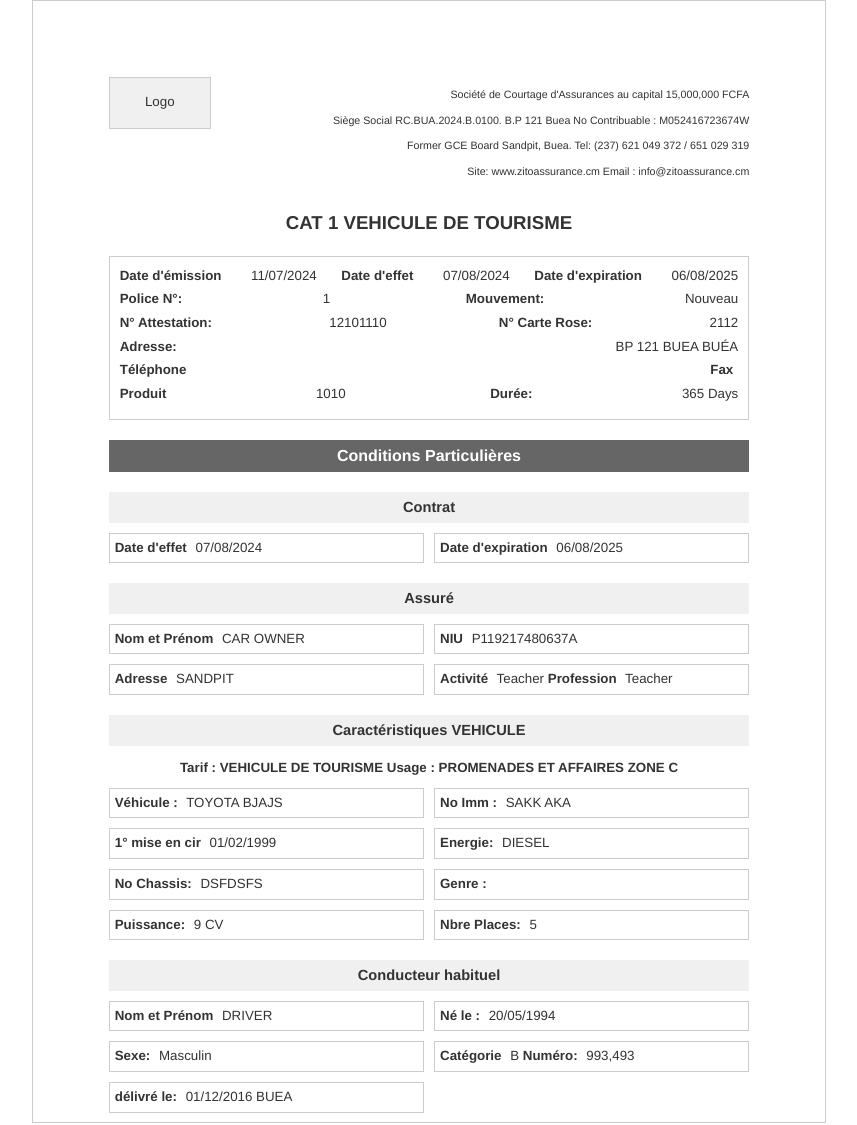
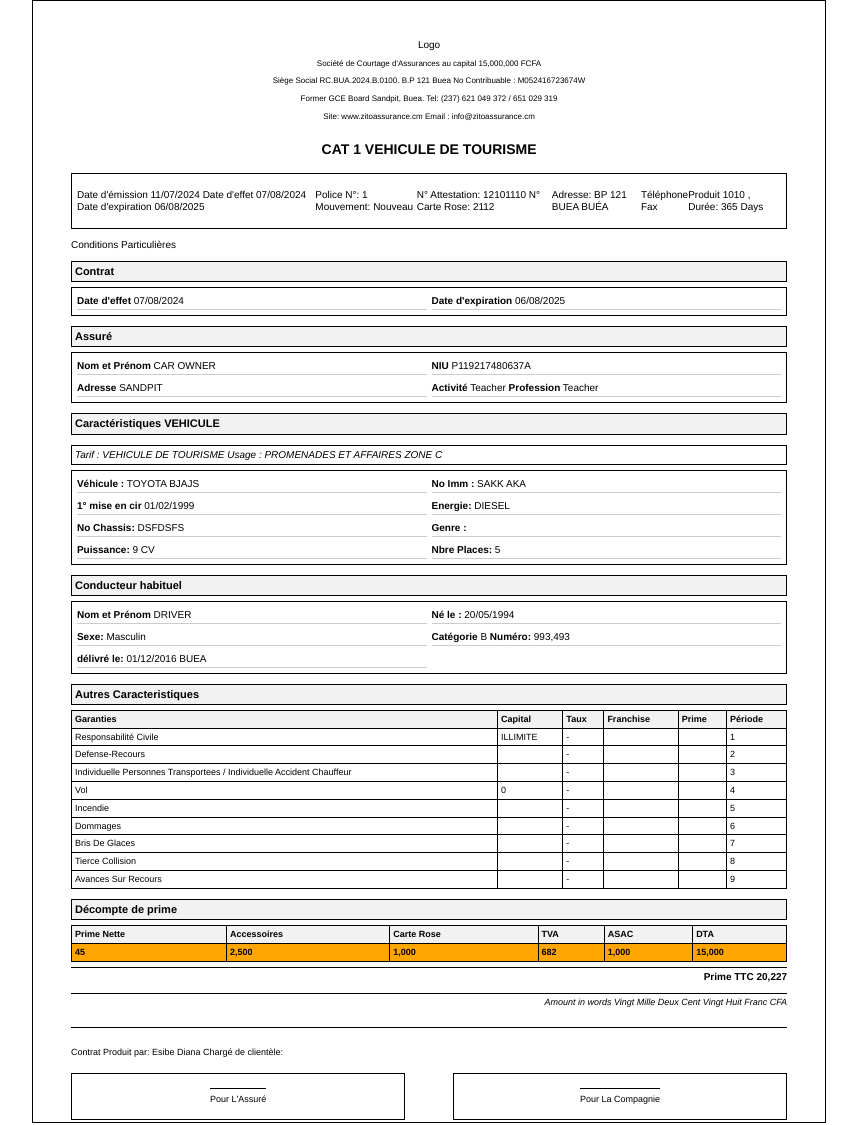
Before and after one commit to christienMD/zito, a plain HTML site: page index.html in a window 1280 px wide. Shown: the top 1125 px of the page, without its empty margins (211-1068 px from the left). Drawn offline with Linux system fonts and the light colour scheme; a web font is replaced by a local one.

Commit message:
refined css

```diff
--- a/index.html
+++ b/index.html
@@ -19,92 +19,66 @@
         </header>
 
         <main>
-            <h1 class="main-title">CAT 1 VEHICULE DE TOURISME</h1>
+            <h1>CAT 1 VEHICULE DE TOURISME</h1>
 
             <div class="contract-details">
-                <div class="detail-row">
-                    <span>Date d'émission</span> 11/07/2024
-                    <span>Date d'effet</span> 07/08/2024
-                    <span>Date d'expiration</span> 06/08/2025
-                </div>
-                <div class="detail-row">
-                    <span>Police N°:</span> 1
-                    <span>Mouvement:</span> Nouveau
-                </div>
-                <div class="detail-row">
-                    <span>N° Attestation:</span> 12101110
-                    <span>N° Carte Rose:</span> 2112
-                </div>
-                <div class="detail-row">
-                    <span>Adresse:</span> BP 121 BUEA BUÉA
-                </div>
-                <div class="detail-row">
-                    <span>Téléphone</span>
-                    <span>Fax</span>
-                </div>
-                <div class="detail-row">
-                    <span>Produit</span> 1010
-                    <span>Durée:</span> 365 Days
-                </div>
+                <p>Date d'émission 11/07/2024 Date d'effet 07/08/2024 Date d'expiration 06/08/2025</p>
+                <p>Police N°: 1 Mouvement: Nouveau</p>
+                <p>N° Attestation: 12101110 N° Carte Rose: 2112</p>
+                <p>Adresse: BP 121 BUEA BUÉA</p>
+                <p>Téléphone Fax</p>
+                <p>Produit 1010 , Durée: 365 Days</p>
             </div>
 
-            <div class="conditions-particulieres">
-                <h2>Conditions Particulières</h2>
-            </div>
+            <div class="conditions-particulieres">Conditions Particulières</div>
 
             <div class="contract-section">
-                <h3 class="section-title">Contrat</h3>
+                <h3>Contrat</h3>
                 <div class="info-grid">
-                    <div class="grid-item"><span>Date d'effet</span> 07/08/2024</div>
-                    <div class="grid-item"><span>Date d'expiration</span> 06/08/2025</div>
+                    <p><span>Date d'effet</span> 07/08/2024</p>
+                    <p><span>Date d'expiration</span> 06/08/2025</p>
                 </div>
             </div>
 
             <div class="insured-section">
-                <h3 class="section-title">Assuré</h3>
+                <h3>Assuré</h3>
                 <div class="info-grid">
-                    <div class="grid-item"><span>Nom et Prénom</span> CAR OWNER</div>
-                    <div class="grid-item"><span>NIU</span> P119217480637A</div>
-                    <div class="grid-item"><span>Adresse</span> SANDPIT</div>
-                    <div class="grid-item">
-                        <span>Activité</span> Teacher
-                        <span>Profession</span> Teacher
-                    </div>
+                    <p><span>Nom et Prénom</span> CAR OWNER</p>
+                    <p><span>NIU</span> P119217480637A</p>
+                    <p><span>Adresse</span> SANDPIT</p>
+                    <p><span>Activité</span> Teacher <span>Profession</span> Teacher</p>
                 </div>
             </div>
 
             <div class="vehicle-section">
-                <h3 class="section-title">Caractéristiques VEHICULE</h3>
+                <h3>Caractéristiques VEHICULE</h3>
                 <p class="usage">Tarif : VEHICULE DE TOURISME Usage : PROMENADES ET AFFAIRES ZONE C</p>
                 <div class="info-grid">
-                    <div class="grid-item"><span>Véhicule :</span> TOYOTA BJAJS</div>
-                    <div class="grid-item"><span>No Imm :</span> SAKK AKA</div>
-                    <div class="grid-item"><span>1° mise en cir</span> 01/02/1999</div>
-                    <div class="grid-item"><span>Energie:</span> DIESEL</div>
-                    <div class="grid-item"><span>No Chassis:</span> DSFDSFS</div>
-                    <div class="grid-item"><span>Genre :</span></div>
-                    <div class="grid-item"><span>Puissance:</span> 9 CV</div>
-                    <div class="grid-item"><span>Nbre Places:</span> 5</div>
+                    <p><span>Véhicule :</span> TOYOTA BJAJS</p>
+                    <p><span>No Imm :</span> SAKK AKA</p>
+                    <p><span>1° mise en cir</span> 01/02/1999</p>
+                    <p><span>Energie:</span> DIESEL</p>
+                    <p><span>No Chassis:</span> DSFDSFS</p>
+                    <p><span>Genre :</span></p>
+                    <p><span>Puissance:</span> 9 CV</p>
+                    <p><span>Nbre Places:</span> 5</p>
                 </div>
             </div>
 
             <div class="driver-section">
-                <h3 class="section-title">Conducteur habituel</h3>
+                <h3>Conducteur habituel</h3>
                 <div class="info-grid">
-                    <div class="grid-item"><span>Nom et Prénom</span> DRIVER</div>
-                    <div class="grid-item"><span>Né le :</span> 20/05/1994</div>
-                    <div class="grid-item"><span>Sexe:</span> Masculin</div>
-                    <div class="grid-item">
-                        <span>Catégorie</span> B
-                        <span>Numéro:</span> 993,493
-                    </div>
-                    <div class="grid-item"><span>délivré le:</span> 01/12/2016 BUEA</div>
+                    <p><span>Nom et Prénom</span> DRIVER</p>
+                    <p><span>Né le :</span> 20/05/1994</p>
+                    <p><span>Sexe:</span> Masculin</p>
+                    <p><span>Catégorie</span> B <span>Numéro:</span> 993,493</p>
+                    <p><span>délivré le:</span> 01/12/2016 BUEA</p>
                 </div>
             </div>
 
             <div class="guarantees-section">
-                <h3 class="section-title">Autres Caracteristiques</h3>
-                <table class="guarantees-table">
+                <h3>Autres Caracteristiques</h3>
+                <table>
                     <thead>
                         <tr>
                             <th>Garanties</th>
@@ -193,8 +167,8 @@
             </div>
 
             <div class="premium-section">
-            <h3 class="section-title center">Décompte de prime</h3>
-            <table class="premium-table">
+                <h3>Décompte de prime</h3>
+                <table>
                     <tr>
                         <th>Prime Nette</th>
                         <th>Accessoires</th>
@@ -203,7 +177,7 @@
                         <th>ASAC</th>
                         <th>DTA</th>
                     </tr>
-                <tr class="highlight-row">
+                    <tr>
                         <td>45</td>
                         <td>2,500</td>
                         <td>1,000</td>
@@ -217,8 +191,7 @@
             </div>
 
             <div class="contract-footer">
-            <p class="producer">Contrat Produit par: Esibe Diana</p>
-            <p class="client-manager">Chargé de clientèle:</p>
+                <p>Contrat Produit par: Esibe Diana Chargé de clientèle:</p>
                 <div class="signatures">
                     <div class="signature-box">
                         <p>Pour L'Assuré</p>
@@ -229,6 +202,7 @@
                 </div>
                 <p class="contract-date">Fait à BUEA en 03 Exemplaires le 11/07/2024</p>
             </div>
+        </main>
     </div>
 </body>
 </html>
--- a/styles.css
+++ b/styles.css
@@ -1,185 +1,208 @@
+/* Global Styles */
 @import url('https://fonts.googleapis.com/css2?family=Helvetica:wght@400;700&display=swap');
-
-:root {
-    --primary-color: #333;
-    --secondary-color: #666;
-    --border-color: #ccc;
-    --highlight-bg: #f0f0f0;
-    --highlight-row-bg: #FFA500;
-}
 
 body {
     font-family: 'Helvetica', Arial, sans-serif;
-    font-size: 10pt;
-    line-height: 1.4;
-    color: var(--primary-color);
+    font-size: 10px;
+    line-height: 1.2;
+    color: #000;
     margin: 0;
     padding: 0;
 }
 
 .container {
-    width: 210mm;
-    height: 297mm;
+    width: 210mm; /* A4 width */
+    height: 297mm; /* A4 height */
     margin: 0 auto;
-    padding: 20mm;
+    padding: 10mm;
     box-sizing: border-box;
-    border: 1px solid var(--border-color);
+    position: relative;
+    border: 1px solid #000; /* Add a border to the container */
 }
 
-.header {
-    display: flex;
-    justify-content: space-between;
-    margin-bottom: 20px;
-}
-
-.logo-placeholder {
-    width: 100px;
-    height: 50px;
-    background-color: var(--highlight-bg);
-    display: flex;
-    justify-content: center;
-    align-items: center;
-    border: 1px solid var(--border-color);
-}
-
-.company-info {
-    text-align: right;
-    font-size: 8pt;
-}
-
-.main-title {
-    font-size: 14pt;
-    font-weight: bold;
+/* Header Styles */
+header {
     text-align: center;
     margin-bottom: 20px;
 }
 
-.contract-details {
-    border: 1px solid var(--border-color);
-    padding: 10px;
-    margin-bottom: 20px;
+.company-info {
+    font-size: 8px;
+    line-height: 1.2;
 }
 
-.detail-row {
+/* Main Content Styles */
+main {
+    position: relative;
+}
+
+h1 {
+    text-align: center;
+    font-size: 14px;
+    font-weight: bold;
+    margin-bottom: 15px;
+    text-transform: uppercase;
+}
+
+h2 {
+    font-size: 12px;
+    text-transform: uppercase;
+    border-bottom: 1px solid #000;
+    padding-bottom: 2px;
+    margin-top: 15px;
+    margin-bottom: 10px;
+}
+
+h3 {
+    font-size: 11px;
+    margin-top: 10px;
+    margin-bottom: 5px;
+    background-color: #f2f2f2;
+    padding: 3px;
+    border: 1px solid #000;
+}
+
+/* Contract Details Styles */
+.contract-details {
     display: flex;
     justify-content: space-between;
-    margin-bottom: 5px;
+    margin-bottom: 10px;
+    border: 1px solid #000;
+    padding: 5px;
 }
 
-.detail-row span {
-    font-weight: bold;
-    margin-right: 5px;
+.dates, .numbers {
+    width: 48%;
 }
 
-.conditions-particulieres {
-    background-color: var(--secondary-color);
-    color: white;
-    padding: 5px 10px;
-    margin-bottom: 20px;
-    text-align: center;
+/* Address and Product Info Styles */
+.address-info, .product-info {
+    margin-bottom: 10px;
+    border: 1px solid #000;
+    padding: 5px;
 }
 
-.conditions-particulieres h2 {
-    font-size: 12pt;
-    margin: 0;
-}
-
-.section-title {
-    font-size: 11pt;
-    font-weight: bold;
-    background-color: var(--highlight-bg);
-    padding: 5px;
-    margin-bottom: 10px;
-    text-align: center;
-}
-
-.center {
-    text-align: center;
-}
-
+/* Grid Layout for Information Sections */
 .info-grid {
     display: grid;
     grid-template-columns: repeat(2, 1fr);
-    gap: 10px;
-    margin-bottom: 20px;
-}
-
-.grid-item {
-    border: 1px solid var(--border-color);
+    gap: 5px;
+    border: 1px solid #000;
     padding: 5px;
 }
 
-.grid-item span {
-    font-weight: bold;
-    margin-right: 5px;
+.info-grid p {
+    margin: 0;
+    border-bottom: 1px solid #ccc;
+    padding: 2px 0;
 }
 
-.usage {
+.info-grid span {
     font-weight: bold;
-    margin-bottom: 10px;
-    text-align: center;
 }
 
+/* Table Styles */
 table {
     width: 100%;
     border-collapse: collapse;
-    margin-bottom: 20px;
+    margin-top: 5px;
+    font-size: 9px;
 }
 
 th, td {
-    border: 1px solid var(--border-color);
-    padding: 5px;
-    text-align: center;
+    border: 1px solid #000;
+    padding: 3px;
+    text-align: left;
 }
 
 th {
-    background-color: var(--highlight-bg);
+    background-color: #f2f2f2;
     font-weight: bold;
 }
 
-.highlight-row {
-    background-color: var(--highlight-row-bg);
-    font-weight: bold;
+/* Specific Section Styles */
+.usage {
+    font-style: italic;
+    margin-bottom: 5px;
+    border: 1px solid #000;
+    padding: 3px;
 }
 
 .total-premium {
     font-weight: bold;
     text-align: right;
-    margin-top: 10px;
+    margin-top: 5px;
+    border-top: 1px solid #000;
+    padding-top: 3px;
 }
 
 .amount-in-words {
     font-style: italic;
-    margin-bottom: 20px;
-    text-align: center;
+    text-align: right;
+    font-size: 9px;
+    border-top: 1px solid #000;
+    padding-top: 3px;
 }
 
+/* Footer Styles */
 .contract-footer {
-    margin-top: 40px;
-}
-
-.producer, .client-manager {
-    text-align: center;
-    margin: 5px 0;
+    margin-top: 20px;
+    font-size: 9px;
+    border-top: 1px solid #000;
+    padding-top: 10px;
 }
 
 .signatures {
     display: flex;
     justify-content: space-between;
-    margin-top: 20px;
+    margin-top: 15px;
 }
 
 .signature-box {
-    border: 1px solid var(--border-color);
     width: 45%;
-    height: 100px;
-    display: flex;
-    justify-content: center;
-    align-items: flex-end;
-    padding-bottom: 10px;
+    text-align: center;
+    border: 1px solid #000;
+    padding: 5px;
+}
+
+.signature-box p {
+    border-top: 1px solid #000;
+    padding-top: 5px;
+    display: inline-block;
 }
 
 .contract-date {
+    margin-top: 15px;
     text-align: center;
-    margin-top: 20px;
+    font-style: italic;
+    border-top: 1px solid #000;
+    padding-top: 5px;
 }
+
+/* Responsive Design */
+@media print {
+    body {
+        width: 210mm;
+        height: 297mm;
+    }
+    .container {
+        width: 100%;
+        height: 100%;
+        padding: 10mm;
+        box-shadow: none;
+    }
+}
+
+@media screen and (max-width: 210mm) {
+    .container {
+        width: 100%;
+        height: auto;
+        padding: 5mm;
+    }
+}
+
+/* Additional style for the highlighted row in the premium table */
+.premium-section table tr:nth-child(2) {
+    background-color: #FFA500; /* Orange background */
+    font-weight: bold;
+}
```
Lines whose indentation alone changed are shown as unchanged.
